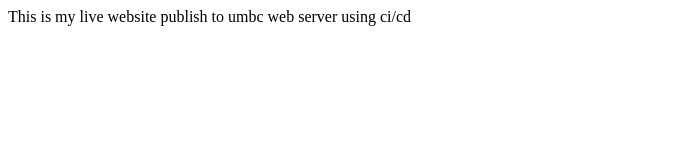
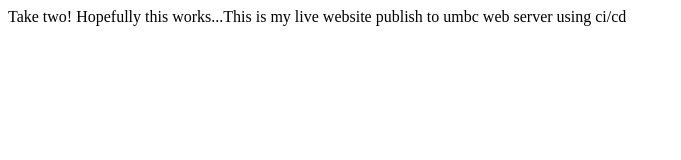
Before and after one commit to sabrinarod26/IS436Lab4, a plain HTML site: page index.html in a window 1280 px wide. Shown: the whole page, without its empty margins (0-681 px from the left). Drawn offline with Linux system fonts and the light colour scheme.

Commit message:
Update index.html

```diff
--- a/index.html
+++ b/index.html
@@ -1,4 +1,4 @@
 <!DOCTYPE html>
 <body>
-   This is my live website publish to umbc web server using ci/cd
+   Take two! Hopefully this works...This is my live website publish to umbc web server using ci/cd
 </body>
```
